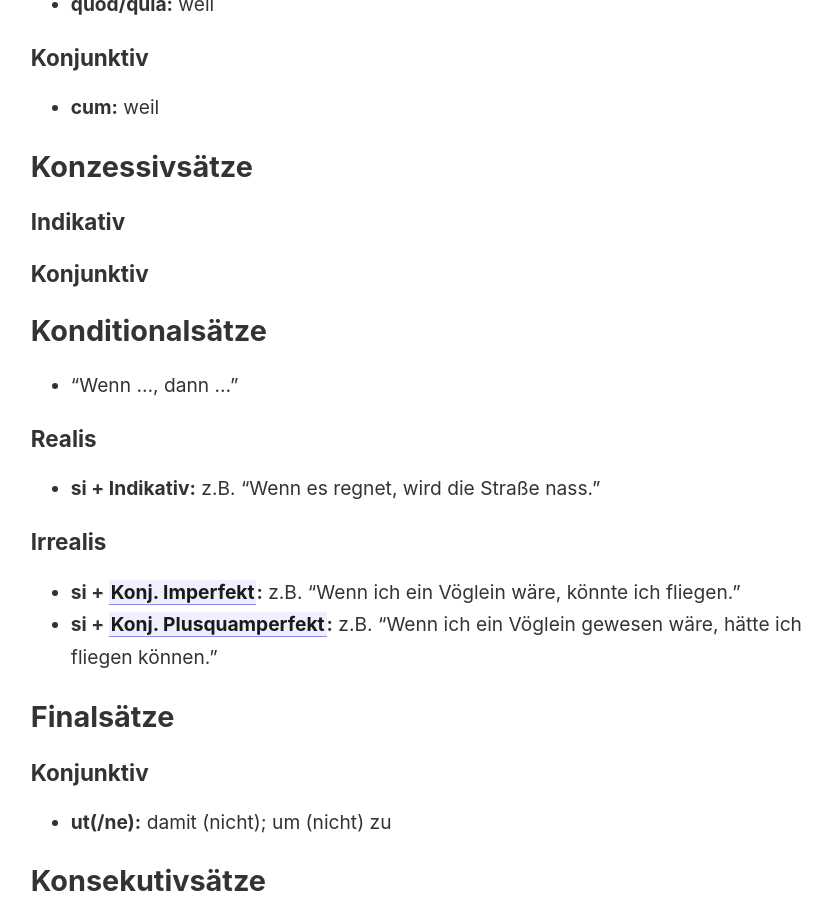
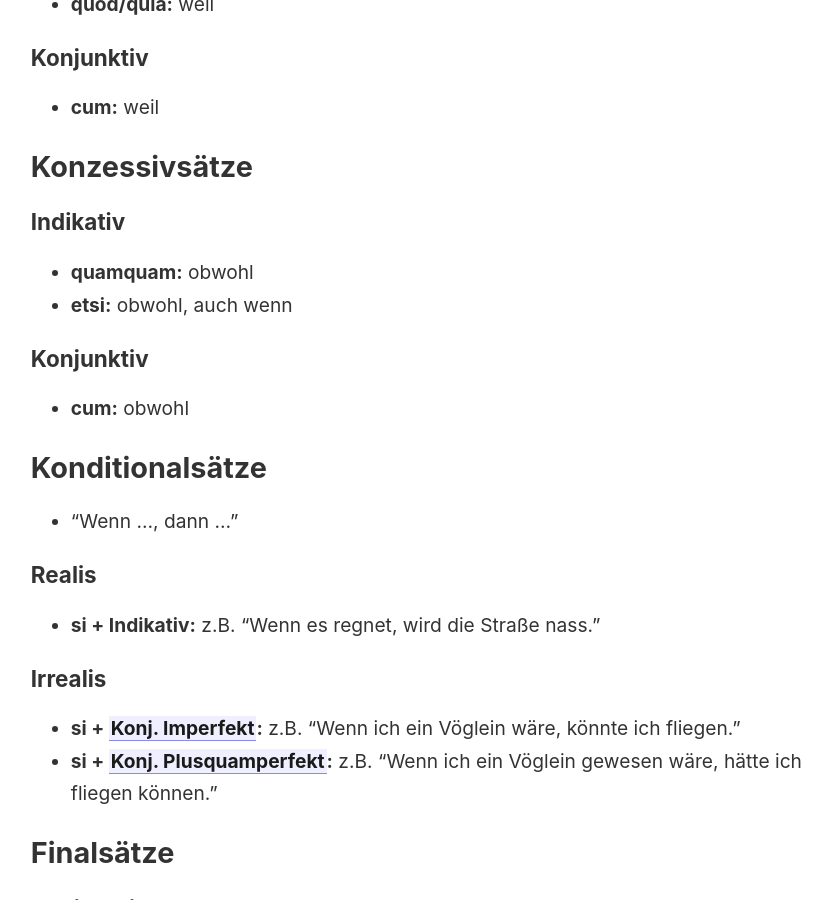
Before and after one commit to lutz-stu/school-blog, a Jekyll site: the page built from _notes/Latein/nebensaetze.md, in a window 1280 px wide and 900 px high, scrolled down 852 px. Shown: the whole window, without its empty margins (46-878 px from the left). Built offline with Jekyll 4.4.1, drawn with Linux system fonts in a browser that asks for light colours.

Commit message:
Update Latein content (Nebensätze/Konzessivsätze)
Co-authored-by: Copilot <copilot@github.com>

```diff
--- a/_notes/Latein/nebensaetze.md
+++ b/_notes/Latein/nebensaetze.md
@@ -28,9 +28,11 @@ title: Nebensätze
 ## Konzessivsätze
 
 ### Indikativ
+- **quamquam:** obwohl
+- **etsi:** obwohl, auch wenn
 
 ### Konjunktiv
-
+- **cum:** obwohl
 
 ## Konditionalsätze
 
```
